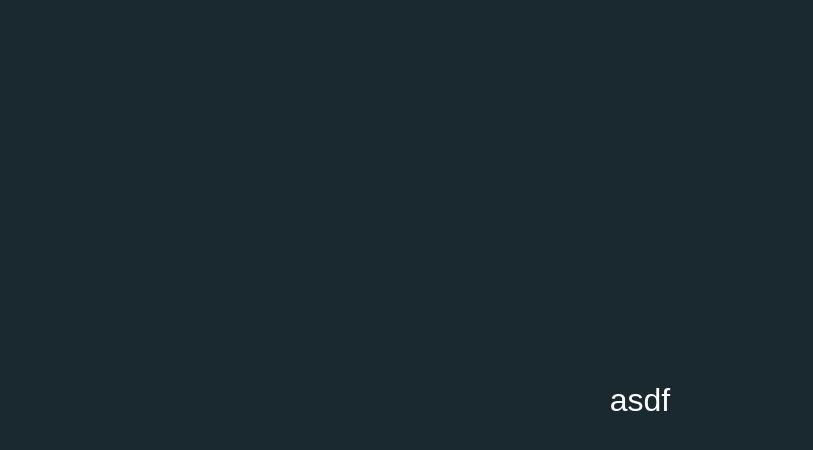
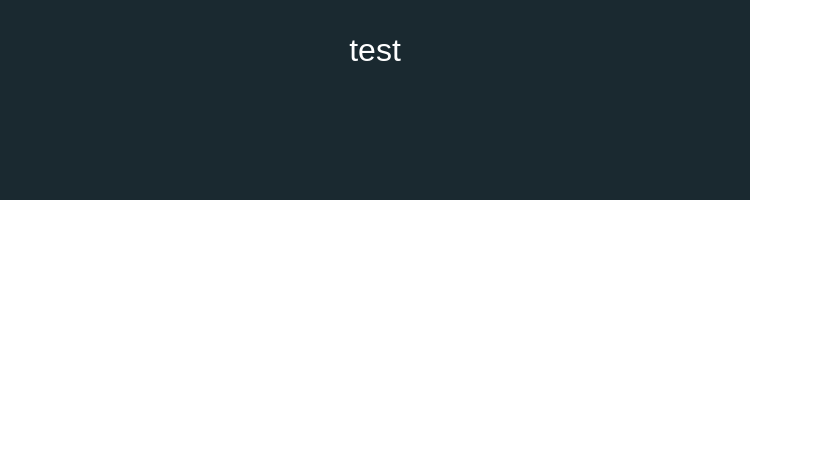
Before and after one commit to devteamepic/frontend, a React (Create React App) app: page /test in a window 1280 px wide. Shown: the top 450 px of the page, without its empty margins (0-813 px from the left). Built offline with nearby package versions, Linux system fonts and the light colour scheme; the HTML template or start-up script is replaced by a standard one.

Commit message:
added text area (need to display the amount of chars left)

```diff
--- a/src/components/core/atoms/Button/Button.js
+++ b/src/components/core/atoms/Button/Button.js
@@ -1,4 +1,4 @@
-import React, { useState } from 'react'
+import React from 'react'
 import ButtonStyled from '../../../styled/atoms/buttonStyled'
 
 const Button = ({ children, callback, ...props }) => {
--- a/src/components/core/atoms/Input/Input.js
+++ b/src/components/core/atoms/Input/Input.js
@@ -13,6 +13,7 @@ const Input = ({
   validate,
   errorDispatch,
   height,
+  width,
   disabled,
   inputValue,
   ...props
@@ -22,7 +23,7 @@ const Input = ({
   const [buttonText] = useState(text)
   const [textPlaceholder] = useState(placeholder)
   const [inputStyles, setInputStyles] = useState('')
-  const [incomingHeight] = useState(height)
+  const [size] = useState({ height, width })
   const [shouldValidate, setShouldValidate] = useState(false)
   const [isDisabled, setIsDisabled] = useState(disabled)
   const [value, setValue] = useState(inputValue)
@@ -71,7 +72,7 @@ const Input = ({
       autoComplete = 'off'
       type = { typeOf }
       disabled = { isDisabled }
-      height = { incomingHeight }
+      size = { size }
       value = { buttonText || value }
       placeholder = { textPlaceholder }
       inputStyles = { inputStyles }
--- /dev/null
+++ b/src/components/core/atoms/TextArea/TextArea.js
@@ -0,0 +1,24 @@
+import React, { useState, useEffect } from 'react'
+import TextAreaStyled from '../../../styled/atoms/textAreaStyled'
+
+const TextArea = ({ height, width, ...props }) => {
+  const [size] = useState({ height, width })
+    const [numOfChars, setNumOfChars] = useState(1000)
+
+    const handleKeyPress = (e) => {
+        e.preventDefault()
+
+        setNumOfChars(numOfChars - 1)
+        console.log(numOfChars)
+    }
+
+  return (
+    <TextAreaStyled
+      size = { size }
+      maxlength = '1000'
+      onKeyUp = { handleKeyPress }
+    />
+  )
+}
+
+export default TextArea
--- a/src/components/core/pages/Test.js
+++ b/src/components/core/pages/Test.js
@@ -1,16 +1,28 @@
 import React from 'react'
 import Button from '../atoms/Button/Button'
+import TextArea from '../atoms/TextArea/TextArea'
 
 const Test = () => {
     const testAlert = () => {
         window.location.href = '/home'
     }
+
     return (
-        <Button
-          callback = { testAlert }
-        >
-          asdf
-        </Button>
+        <div style = {{ width: '100%', height: '100%' }}>
+          <div style = {{ width: '750px', height: '100px' }}>
+            <Button
+              callback = { testAlert }
+            >
+              test
+            </Button>
+          </div>
+          <div style = {{ width: '750px', height: '100px' }}>
+            <TextArea
+              height = '100%'
+              width = '100%'
+            />
+          </div>
+        </div>
     )
 }
 
--- a/src/components/styled/atoms/inputStyled.js
+++ b/src/components/styled/atoms/inputStyled.js
@@ -3,8 +3,8 @@ import styled from 'styled-components'
 const InputStyled = styled.input`
 outline: none;
 border: none;
-height: ${ props => props.height || '25%' };
-width: 80%;
+height: ${ props => props.size.height || '25%' };
+width: ${ props => props.size.width || '80%' };
 font-size: 25px;
 margin-bottom: 8%;
 text-align: center;
--- /dev/null
+++ b/src/components/styled/atoms/textAreaStyled.js
@@ -0,0 +1,19 @@
+import styled from 'styled-components'
+import colorScheme from '../../../misc/colorScheme'
+
+const TextAreaStyled = styled.textarea`
+resize: none;
+height: ${ props => props.size.height };
+width: ${ props => props.size.width };
+background-color: ${ colorScheme.denim };
+color: white;
+text-align: left;
+font-family: Roboto;
+font-size: 16px;
+padding: 15px;
+box-sizing: border-box;
+border: none;
+outline: none;
+`
+
+export default TextAreaStyled
```
Lines whose indentation alone changed are shown as unchanged.
